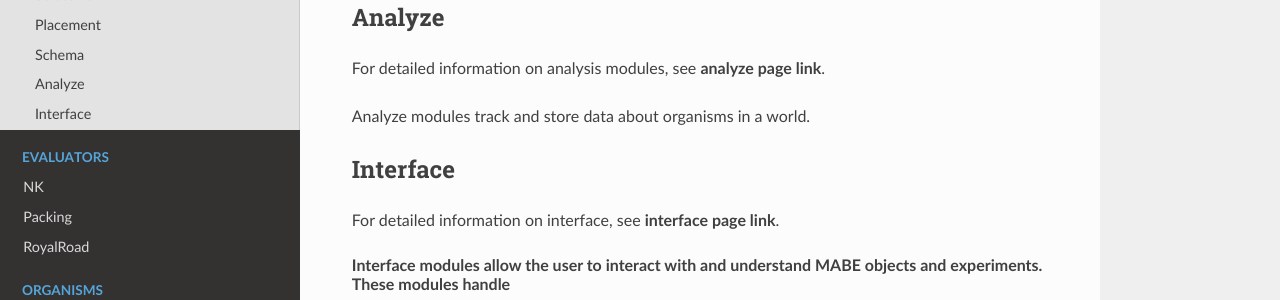
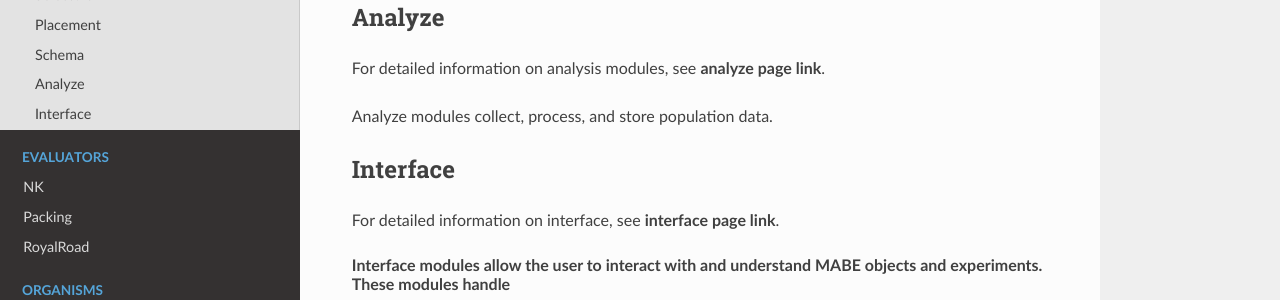
Before and after one commit to mercere99/MABE2, a Sphinx documentation site: the page built from docs/modules/01_module_types.rst, in a window 1280 px wide and 900 px high, scrolled down 1800 px. Shown: the part 380-680 px from the top of the window. Built offline with Sphinx 7.4.7 and the Read the Docs theme 2.0.0, drawn with Linux system fonts in a browser that asks for light colours.

Commit message:
Edit analyze description

```diff
--- a/docs/modules/01_module_types.rst
+++ b/docs/modules/01_module_types.rst
@@ -99,7 +99,7 @@ Analyze
 
 For detailed information on analysis modules, see **analyze page link**.
 
-Analyze modules track and store data about organisms in a world.
+Analyze modules collect, process, and store population data.
 
 Interface
 =========
```
